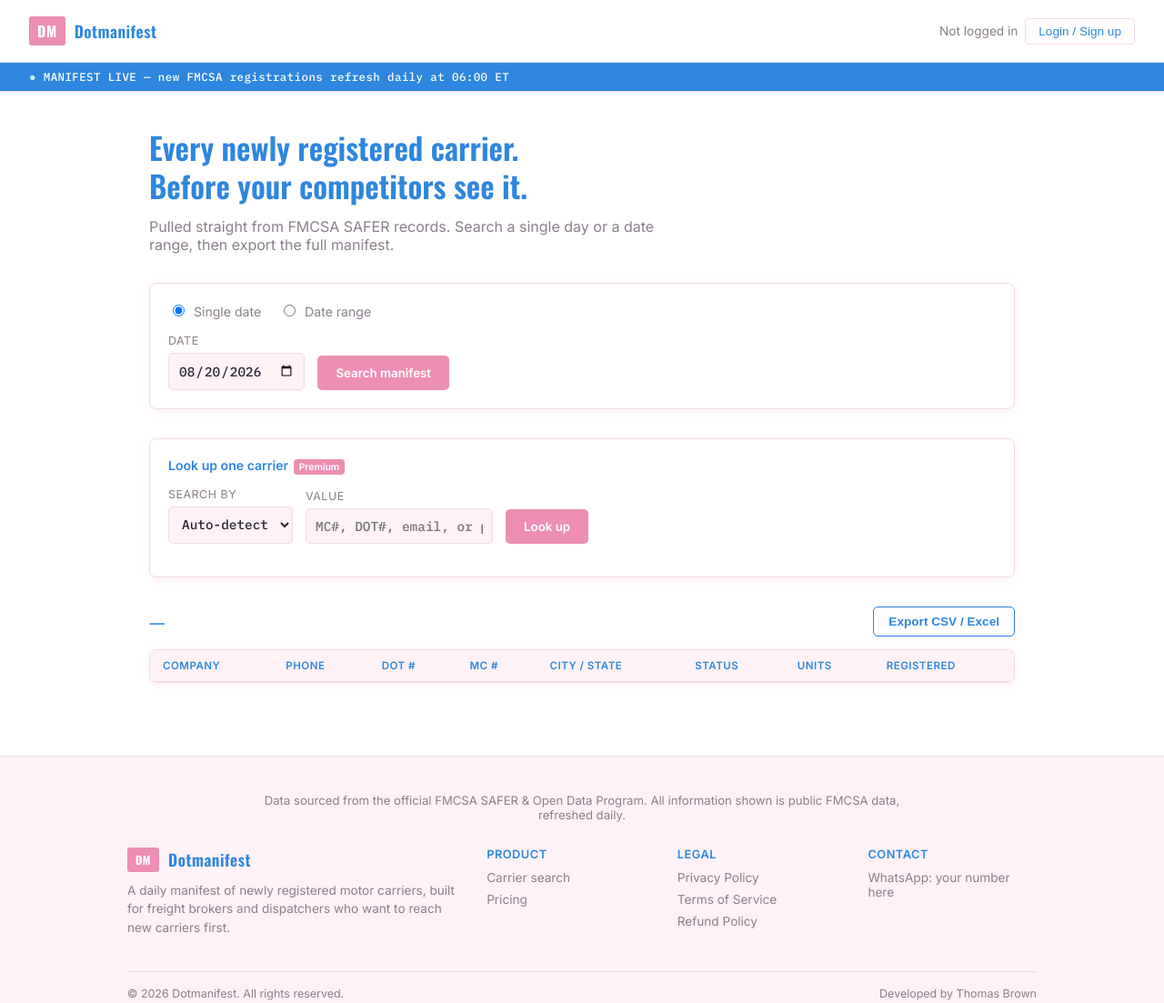
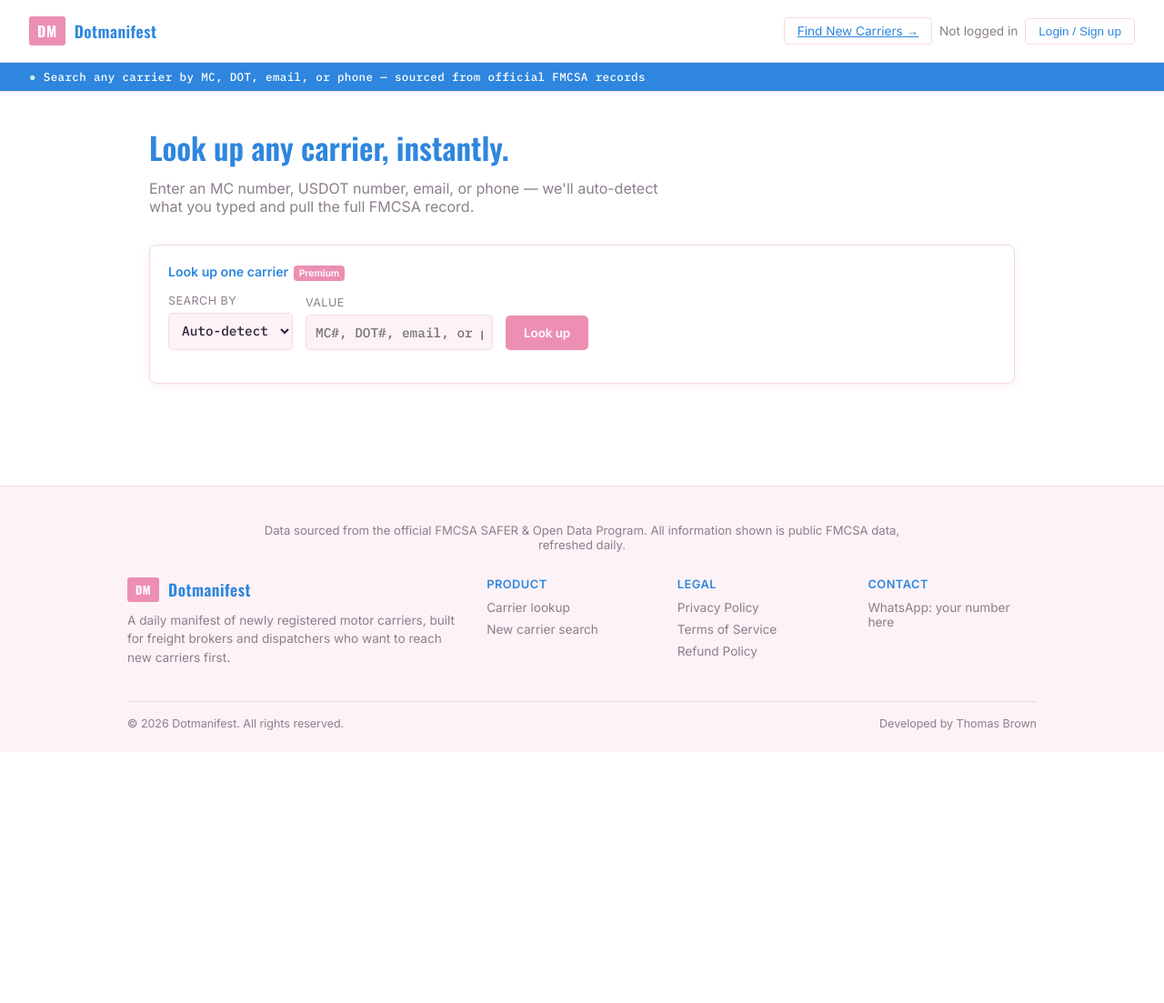
Before and after one commit to ansarionly159/carrierpulse, a plain HTML site: page public/index.html in a window 1280 px wide. Shown: the whole page at 91% size. After the commit the page ends 827 px from the top, so only its background shows below. Drawn offline with nearby package versions, Linux system fonts and the light colour scheme; no server answers.

Commit message:
Update index.html

```diff
--- a/public/index.html
+++ b/public/index.html
@@ -3,7 +3,7 @@
 <head>
 <meta charset="UTF-8">
 <meta name="viewport" content="width=device-width, initial-scale=1.0">
-<title>Dotmanifest — New Carrier Manifest</title>
+<title>Dotmanifest — Carrier Lookup</title>
 <link rel="preconnect" href="https://fonts.googleapis.com">
 <link href="https://fonts.googleapis.com/css2?family=Oswald:wght@500;600;700&family=Inter:wght@400;500;600&family=IBM+Plex+Mono:wght@500&display=swap" rel="stylesheet">
 <link rel="stylesheet" href="style.css">
@@ -16,6 +16,7 @@
     <span class="brand-name">Dotmanifest</span>
   </div>
   <div class="account-box">
+    <a href="/new-carriers.html" class="tier-btn">Find New Carriers →</a>
     <span id="accountStatus">Not logged in</span>
     <button id="openAuthBtn" class="tier-btn">Login / Sign up</button>
     <button id="logoutBtn" class="tier-btn hidden">Log out</button>
@@ -24,37 +25,15 @@
 
 <section class="manifest-strip">
   <div class="manifest-strip-inner">
-    <span class="dot">●</span> MANIFEST LIVE — new FMCSA registrations refresh daily at 06:00 ET
+    <span class="dot">●</span> Search any carrier by MC, DOT, email, or phone — sourced from official FMCSA records
   </div>
 </section>
 
 <main>
   <div class="hero">
-    <h1>Every newly registered carrier.<br>Before your competitors see it.</h1>
-    <p>Pulled straight from FMCSA SAFER records. Search a single day or a date range, then export the full manifest.</p>
+    <h1>Look up any carrier, instantly.</h1>
+    <p>Enter an MC number, USDOT number, email, or phone — we'll auto-detect what you typed and pull the full FMCSA record.</p>
   </div>
-
-  <form id="searchForm" class="search-panel">
-    <div class="mode-toggle">
-      <label><input type="radio" name="mode" value="single" checked> Single date</label>
-      <label><input type="radio" name="mode" value="range"> Date range</label>
-    </div>
-    <div class="fields">
-      <div class="field" id="singleField">
-        <label for="date">Date</label>
-        <input type="date" id="date" value="2026-08-20">
-      </div>
-      <div class="field hidden" id="startField">
-        <label for="start">From</label>
-        <input type="date" id="start" value="2026-08-19">
-      </div>
-      <div class="field hidden" id="endField">
-        <label for="end">To</label>
-        <input type="date" id="end" value="2026-08-20">
-      </div>
-      <button type="submit" class="search-btn">Search manifest</button>
-    </div>
-  </form>
 
   <div class="search-panel">
     <div class="mode-toggle">
@@ -79,42 +58,6 @@
     </div>
     <div id="lookupResult" style="margin-top:16px;"></div>
   </div>
-
-  <div class="results-header">
-    <h2 id="resultCount">—</h2>
-    <button id="exportBtn" class="export-btn">Export CSV / Excel</button>
-  </div>
-
-  <div class="table-wrap">
-    <table id="resultsTable">
-      <thead>
-        <tr>
-          <th>Company</th>
-          <th>Phone</th>
-          <th>DOT #</th>
-          <th>MC #</th>
-          <th>City / State</th>
-          <th>Status</th>
-          <th>Units</th>
-          <th>Registered</th>
-        </tr>
-      </thead>
-      <tbody id="resultsBody"></tbody>
-    </table>
-    <div id="upgradeOverlay" class="upgrade-overlay hidden">
-      <div class="upgrade-card">
-        <span class="lock">🔒</span>
-        <h3>Unlock the full manifest</h3>
-        <p>Free view shows 5 carriers per search. Go Premium to see every record and export to Excel.</p>
-        <div class="price-row">
-          <span class="price">$9<small>/mo</small></span>
-          <span class="price">$49<small>/year</small></span>
-          <span class="price">$99<small>/lifetime</small></span>
-        </div>
-        <button class="upgrade-btn" id="openAuthBtn2">Log in / Sign up to unlock</button>
-      </div>
-    </div>
-  </div>
 </main>
 
 <footer class="site-footer">
@@ -128,8 +71,8 @@
     </div>
     <div class="footer-col">
       <h4>Product</h4>
-      <a href="/">Carrier search</a>
-      <a href="/#pricing">Pricing</a>
+      <a href="/">Carrier lookup</a>
+      <a href="/new-carriers.html">New carrier search</a>
     </div>
     <div class="footer-col">
       <h4>Legal</h4>
```
